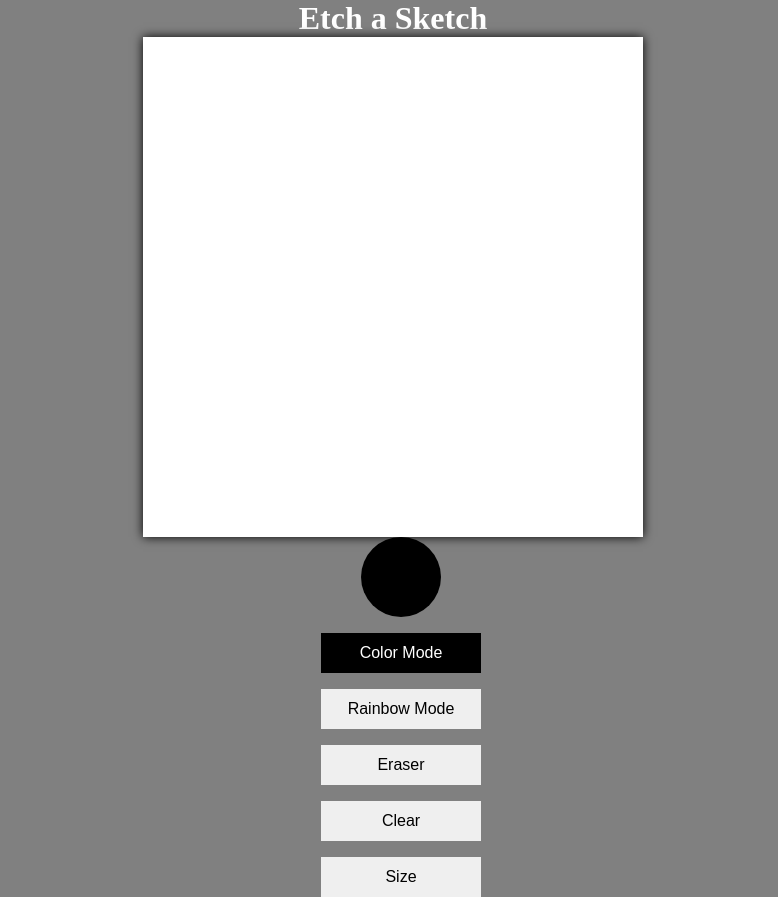
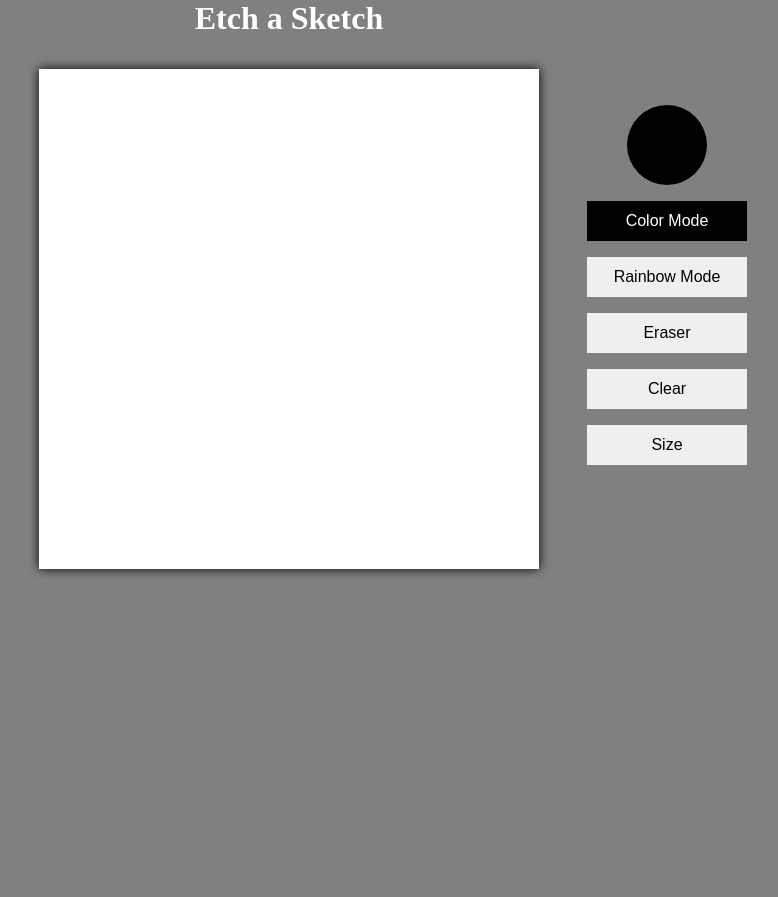
Before and after one commit to ivanf-12/Etch-a-Sketch, a plain HTML site: page index.html in a window 1280 px wide. Shown: the whole page, without its empty margins (247-1025 px from the left). After the commit the page ends 800 px from the top, so only its background shows below. Drawn offline with Linux system fonts and the light colour scheme.

Commit message:
finish functionality for all devices

```diff
--- a/index.html
+++ b/index.html
@@ -10,7 +10,10 @@
 <body>
   <div id="container">
     <h1>Etch a Sketch</h1>
-    <div id="grid">
+    <div id="main">
+      <div id="grid-and-text">
+        <h1>Etch a Sketch</h1>
+        <div id="grid"></div>
       </div>
       <div id="buttons">
         <div class="button" id="color-button-container">
@@ -24,5 +27,6 @@
         <button class="button" id="size-button">Size</button>
       </div>
     </div>
+  </div>
 </body>
 </html>
--- a/style.css
+++ b/style.css
@@ -9,17 +9,17 @@ body {
   display: flex;
   justify-content: center;
   align-items: center;
-  min-height: 100%;
   overflow-x: hidden;
 }
 
 #container {
+  width: 100%;
   display: flex;
   flex-direction: column;
   align-items: center;
 }
 
-#container > h1 {
+h1 {
   text-align: center;
   color: white;
 }
@@ -30,7 +30,6 @@ body {
   align-items: center;
   gap: 1rem;
   left: 0;
-  margin-left: 1rem;
 }
 
 .button {
@@ -74,7 +73,25 @@ body {
   display: none;
 }
 
-@media (max-width: 55em) {
+#main {
+  width: 100%;
+  display: flex;
+  align-items: center;
+  justify-content: center;
+  gap: 3rem;
+}
+
+@media (max-width: 35em) {
+  #main {
+    display: flex;
+    flex-direction: column;
+    align-items: center;
+  }
+
+  #grid-and-text > h1 {
+    display: none;
+  }
+
   #buttons {
     position: initial;
     display: flex;
@@ -108,4 +125,19 @@ body {
     height: 500px;
     box-shadow: 0px 0px 10px black;
   }
+  #container > h1 {
+    display: none;
+  }
+
+  #grid-and-text > h1 {
+    display: initial;
+  }
+
+  #grid-and-text {
+    display: flex;
+    flex-direction: column;
+    justify-content: center;
+    align-items: center;
+    gap: 2rem;
+  }
 }
```
Lines whose indentation alone changed are shown as unchanged.
